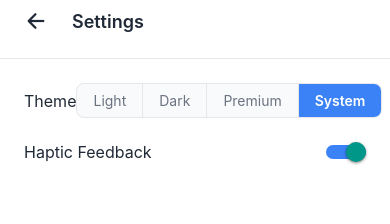
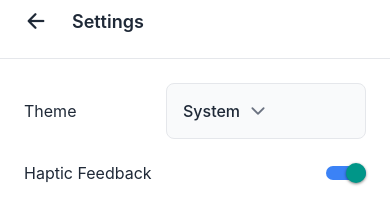
Before and after one commit to rehanhaider/AutoSocial, an Expo app drawn with the web renderer of React Native in the folder app/: screen /settings in a window 390 px wide. Built offline with nearby package versions, Linux system fonts and the light colour scheme; Expo Router itself is replaced by a stand-in of ours; some packages are replaced by stand-ins of ours.

Commit message:
FEAT:  new theme

```diff
--- a/app/src/hooks/useTheme.ts
+++ b/app/src/hooks/useTheme.ts
@@ -7,7 +7,7 @@
 
 import { useThemeContext } from "@/contexts/ThemeContext";
 import { Theme, ThemeMode } from "@/types/theme";
-import { createShadows } from "@/styles";
+import { createShadows } from "@/styles/utilities";
 
 interface UseThemeReturn {
     // Theme state
--- a/app/src/screen/settings/SettingsScreen.tsx
+++ b/app/src/screen/settings/SettingsScreen.tsx
@@ -1,14 +1,16 @@
 import React from "react";
 import { useSettingsStore } from "@/state/settingStore";
-import { View, Switch, StyleSheet, Pressable, Text, ScrollView } from "react-native";
+import { View, Switch, StyleSheet, Pressable, Text, ScrollView, Modal, TouchableWithoutFeedback } from "react-native";
 import { useTheme } from "@/hooks/useTheme";
 import { Spacing, BorderRadius } from "@/styles";
-import { Theme } from "@/types/settingsTypes";
+import { ThemeMode as Theme } from "@/types/theme";
 import * as Haptics from "expo-haptics";
+import { Ionicons } from "@expo/vector-icons";
 
 const SettingsScreen: React.FC = () => {
     const { theme, hapticFeedback, setTheme, setHapticFeedback } = useSettingsStore();
     const { colors } = useTheme();
+    const [isThemeModalVisible, setThemeModalVisible] = React.useState(false);
 
     const themeOptions: { label: string; value: Theme }[] = [
         { label: "Light", value: "light" },
@@ -18,20 +20,21 @@ const SettingsScreen: React.FC = () => {
     ];
 
     const handleThemeChange = (newTheme: Theme) => {
-        // Trigger haptic feedback if enabled
         if (hapticFeedback === "enabled") {
             Haptics.impactAsync(Haptics.ImpactFeedbackStyle.Light);
         }
         setTheme(newTheme);
+        setThemeModalVisible(false); // Close modal on selection
     };
 
     const handleHapticFeedbackChange = (value: boolean) => {
-        // Always trigger feedback when turning ON, but not when turning OFF
         if (value) {
             Haptics.impactAsync(Haptics.ImpactFeedbackStyle.Medium);
         }
         setHapticFeedback(value ? "enabled" : "disabled");
     };
+
+    const selectedThemeLabel = themeOptions.find((option) => option.value === theme)?.label || "Light";
 
     return (
         <ScrollView style={[{ flex: 1 }, { backgroundColor: colors.surface.primary }]}>
@@ -39,42 +42,55 @@ const SettingsScreen: React.FC = () => {
                 {/* Theme Setting */}
                 <View style={styles.settingContainer}>
                     <Text style={[styles.label, { color: colors.content.primary }]}>Theme</Text>
-                    <View
+                    <Pressable
                         style={[
-                            styles.segmentedControl,
+                            styles.selector,
                             {
                                 backgroundColor: colors.surface.secondary,
                                 borderColor: colors.border.secondary,
+                                borderWidth: 1,
                             },
                         ]}
+                        onPress={() => setThemeModalVisible(true)}
                     >
-                        {themeOptions.map((option, index) => (
+                        <Text style={[styles.selectorText, { color: colors.content.primary }]}>{selectedThemeLabel}</Text>
+                        <Ionicons name="chevron-down-outline" size={20} color={colors.content.secondary} style={styles.selectorIcon} />
+                    </Pressable>
+
+                    <Modal
+                        transparent={true}
+                        visible={isThemeModalVisible}
+                        onRequestClose={() => setThemeModalVisible(false)}
+                        animationType="fade"
+                    >
+                        <TouchableWithoutFeedback onPress={() => setThemeModalVisible(false)}>
+                            <View style={styles.modalOverlay}>
+                                <View style={[styles.modalContent, { backgroundColor: colors.surface.tertiary }]}>
+                                    {themeOptions.map((option) => (
                                         <Pressable
                                             key={option.value}
-                                style={[
-                                    styles.segment,
-                                    {
-                                        backgroundColor: theme === option.value ? colors.interactive.primary.default : "transparent",
-                                        borderRightWidth: index < themeOptions.length - 1 ? 1 : 0,
-                                        borderRightColor: colors.border.secondary,
-                                    },
-                                ]}
+                                            style={[styles.modalItem, { borderBottomColor: colors.border.secondary }]}
                                             onPress={() => handleThemeChange(option.value)}
                                         >
                                             <Text
                                                 style={[
-                                        styles.segmentText,
+                                                    styles.modalItemText,
                                                     {
-                                            color: theme === option.value ? colors.content.inverse : colors.content.secondary,
-                                            fontWeight: theme === option.value ? "600" : "400",
+                                                        color: theme === option.value ? colors.content.accent : colors.content.primary,
                                                     },
                                                 ]}
                                             >
                                                 {option.label}
                                             </Text>
+                                            {theme === option.value && (
+                                                <Ionicons name="checkmark" size={20} color={colors.content.accent} />
+                                            )}
                                         </Pressable>
                                     ))}
                                 </View>
+                            </View>
+                        </TouchableWithoutFeedback>
+                    </Modal>
                 </View>
 
                 {/* Haptic Feedback Setting */}
@@ -172,6 +188,20 @@ const styles = StyleSheet.create({
         fontSize: 14,
         marginTop: 2,
     },
+    modalOverlay: {
+        flex: 1,
+        justifyContent: "center",
+        alignItems: "center",
+        backgroundColor: "rgba(0,0,0,0.5)",
+    },
+    modalContent: {
+        width: "80%",
+        borderRadius: BorderRadius.lg,
+        overflow: "hidden",
+    },
+    selectorIcon: {
+        marginLeft: Spacing.sm,
+    },
 });
 
 export default SettingsScreen;
--- a/app/src/styles/index.ts
+++ b/app/src/styles/index.ts
@@ -13,9 +13,8 @@ export * from "./utilities";
 // Typography system
 export { Typography, Fonts } from "./typography";
 
-// Theme utilities
-export { useTheme } from "@/hooks/useTheme";
-export { ThemeProvider } from "@/contexts/ThemeContext";
+// Note: useTheme and ThemeProvider should be imported directly from their respective files
+// to avoid circular dependencies
 
 // Design tokens (non-color)
 export const Spacing = {
@@ -38,51 +37,7 @@ export const BorderRadius = {
     full: 9999,
 };
 
-// Theme-aware shadow system
-export const createShadows = (isDark: boolean = false) => ({
-    none: {
-        shadowColor: "transparent",
-        shadowOffset: { width: 0, height: 0 },
-        shadowOpacity: 0,
-        shadowRadius: 0,
-        elevation: 0,
-    },
-    xs: {
-        shadowColor: "#000000",
-        shadowOffset: { width: 0, height: 1 },
-        shadowOpacity: isDark ? 0.3 : 0.05,
-        shadowRadius: 2,
-        elevation: 1,
-    },
-    sm: {
-        shadowColor: "#000000",
-        shadowOffset: { width: 0, height: 2 },
-        shadowOpacity: isDark ? 0.4 : 0.1,
-        shadowRadius: 4,
-        elevation: 2,
-    },
-    md: {
-        shadowColor: "#000000",
-        shadowOffset: { width: 0, height: 4 },
-        shadowOpacity: isDark ? 0.5 : 0.15,
-        shadowRadius: 8,
-        elevation: 4,
-    },
-    lg: {
-        shadowColor: "#000000",
-        shadowOffset: { width: 0, height: 8 },
-        shadowOpacity: isDark ? 0.6 : 0.2,
-        shadowRadius: 16,
-        elevation: 8,
-    },
-    xl: {
-        shadowColor: "#000000",
-        shadowOffset: { width: 0, height: 16 },
-        shadowOpacity: isDark ? 0.7 : 0.25,
-        shadowRadius: 24,
-        elevation: 12,
-    },
-});
+// Note: createShadows is now exported from utilities.ts to avoid circular dependencies
 
 export const Layout = {
     window: {
--- a/app/src/styles/utilities.ts
+++ b/app/src/styles/utilities.ts
@@ -28,3 +28,49 @@ export const withOpacity = (hex: string, opacity: number): string => {
     const b = num & 255;
     return `rgba(${r}, ${g}, ${b}, ${Math.max(0, Math.min(1, opacity))})`;
 };
+
+// Theme-aware shadow system
+export const createShadows = (isDark: boolean = false) => ({
+    none: {
+        shadowColor: "transparent",
+        shadowOffset: { width: 0, height: 0 },
+        shadowOpacity: 0,
+        shadowRadius: 0,
+        elevation: 0,
+    },
+    xs: {
+        shadowColor: "#000000",
+        shadowOffset: { width: 0, height: 1 },
+        shadowOpacity: isDark ? 0.3 : 0.05,
+        shadowRadius: 2,
+        elevation: 1,
+    },
+    sm: {
+        shadowColor: "#000000",
+        shadowOffset: { width: 0, height: 2 },
+        shadowOpacity: isDark ? 0.4 : 0.1,
+        shadowRadius: 4,
+        elevation: 2,
+    },
+    md: {
+        shadowColor: "#000000",
+        shadowOffset: { width: 0, height: 4 },
+        shadowOpacity: isDark ? 0.5 : 0.15,
+        shadowRadius: 8,
+        elevation: 4,
+    },
+    lg: {
+        shadowColor: "#000000",
+        shadowOffset: { width: 0, height: 8 },
+        shadowOpacity: isDark ? 0.6 : 0.2,
+        shadowRadius: 16,
+        elevation: 8,
+    },
+    xl: {
+        shadowColor: "#000000",
+        shadowOffset: { width: 0, height: 16 },
+        shadowOpacity: isDark ? 0.7 : 0.25,
+        shadowRadius: 24,
+        elevation: 12,
+    },
+});
--- a/app/src/types/theme.ts
+++ b/app/src/types/theme.ts
@@ -105,7 +105,7 @@ export interface Theme {
 }
 
 // Theme modes
-export type ThemeMode = "light" | "dark" | "premium";
+export type ThemeMode = "light" | "dark" | "premium" | "system";
 
 // Theme context interface
 export interface ThemeContextValue {
```
Lines whose indentation alone changed are shown as unchanged.
